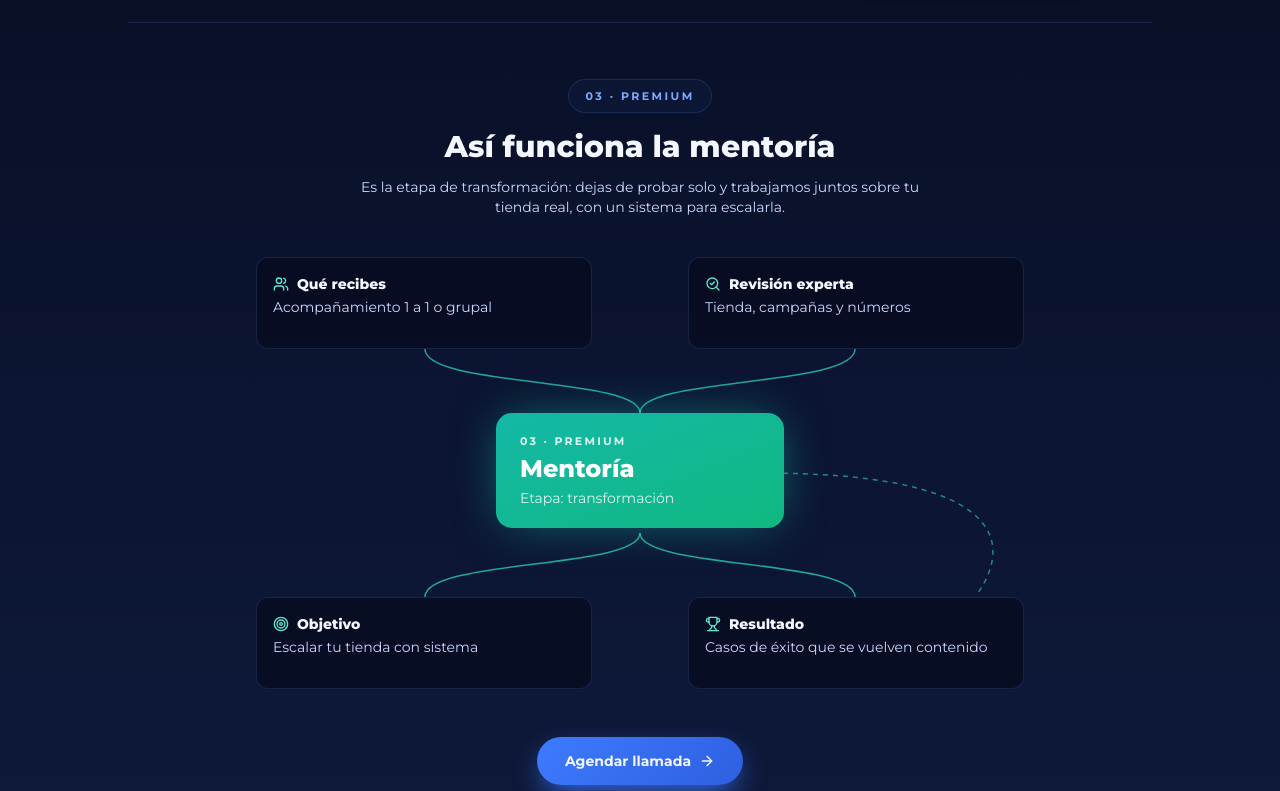
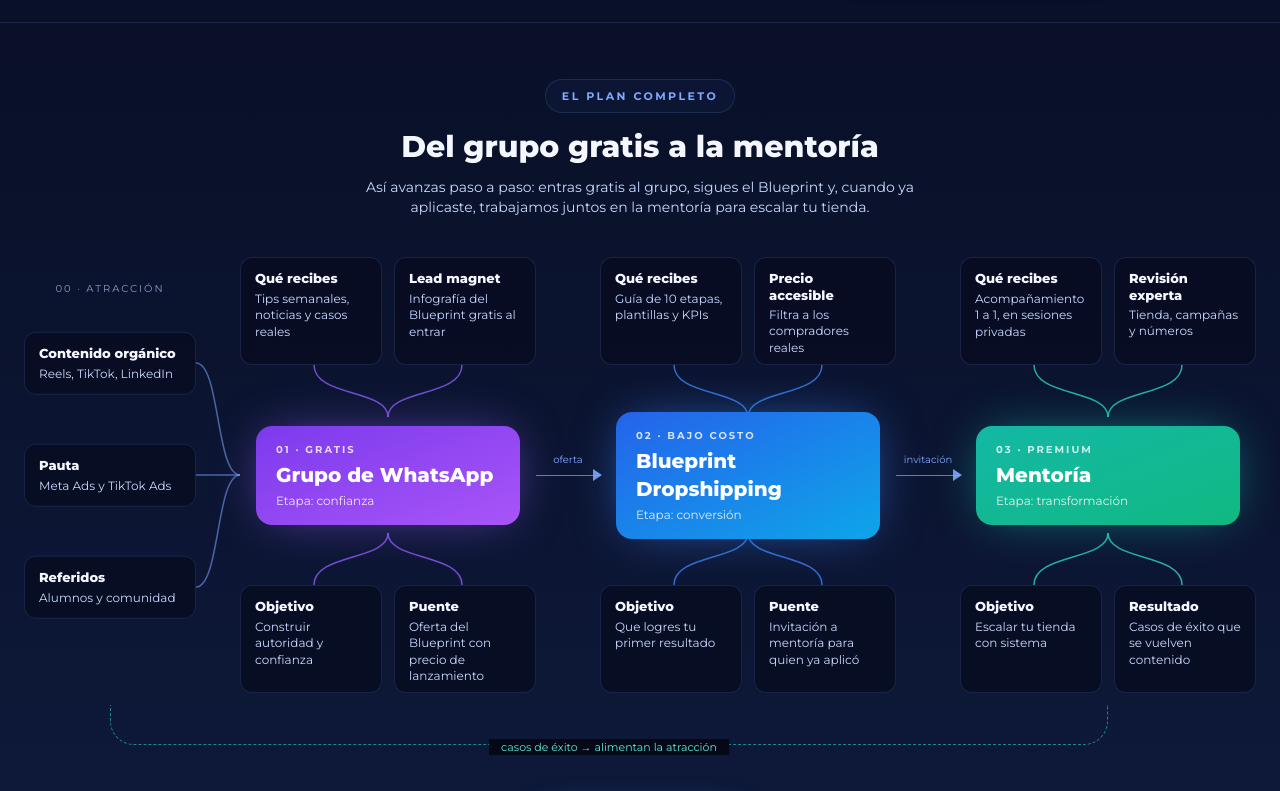
Before and after one commit to samigonza3/portafolio-2027, a React (Vite) app: page /mentoria-dropshipping in a window 1280 px wide. Shown: the part 4360-5151 px from the top of the page. Built offline with nearby package versions, Linux system fonts and the light colour scheme.

Commit message:
Mentoría: siempre 1 a 1, se elimina la opción grupal

```diff
--- a/src/components/DropshippingMentoria.tsx
+++ b/src/components/DropshippingMentoria.tsx
@@ -4,7 +4,7 @@ import {
   BookingForm,
   EMAIL_RE,
   FieldError,
-  MentoriaProceso,
+  MapaEscalera,
   encodeFormData,
   inputBase,
   inputState,
@@ -675,7 +675,7 @@ export default function DropshippingMentoria() {
               <h3 className="text-lg font-extrabold mb-1">Mentoría</h3>
               <p className="label-mono !text-signal-teal mb-4">{MENTORIA_PRICE}</p>
               <p className="text-ice text-sm mb-6 flex-1">
-                Acompañamiento 1 a 1 o grupal, con revisión experta de tu tienda, tus campañas y tus
+                Acompañamiento 1 a 1, con revisión experta de tu tienda, tus campañas y tus
                 números, para escalar con sistema.
               </p>
               <Link to="/empieza-aqui-tu-mentoria" className="btn-ghost w-full justify-center !border-teal-400/50">
@@ -687,16 +687,16 @@ export default function DropshippingMentoria() {
       </section>
 
       {/* Cómo funciona la mentoría */}
-      <section id="mentoria" className="max-w-5xl mx-auto px-4 sm:px-6 py-14 border-t border-star-light/15">
+      <section id="mentoria" className="max-w-7xl mx-auto px-4 sm:px-6 py-14 border-t border-star-light/15">
         <div className="text-center mb-10">
-          <span className="eyebrow">03 · Premium</span>
-          <h2 className="text-2xl md:text-3xl font-extrabold mt-4 mb-3">Así funciona la mentoría</h2>
+          <span className="eyebrow">El plan completo</span>
+          <h2 className="text-2xl md:text-3xl font-extrabold mt-4 mb-3">Del grupo gratis a la mentoría</h2>
           <p className="text-ice text-sm max-w-xl mx-auto">
-            Es la etapa de transformación: dejas de probar solo y trabajamos juntos sobre tu tienda
-            real, con un sistema para escalarla.
+            Así avanzas paso a paso: entras gratis al grupo, sigues el Blueprint y, cuando ya
+            aplicaste, trabajamos juntos en la mentoría para escalar tu tienda.
           </p>
         </div>
-        <MentoriaProceso />
+        <MapaEscalera />
         <div className="text-center mt-12">
           <a href="#reservar" className="btn-star">
             Agendar llamada <ArrowRight className="w-4 h-4" />
@@ -793,7 +793,7 @@ const FAQS = [
   },
   {
     q: '¿Cómo funciona la mentoría?',
-    a: 'Es acompañamiento 1 a 1 o grupal. Revisamos tu tienda, tus campañas y tus números, y armamos un sistema para escalar. Los cupos son limitados cada mes.',
+    a: 'Es acompañamiento 1 a 1, siempre en sesiones privadas por videollamada. Revisamos tu tienda, tus campañas y tus números, y armamos un sistema para escalar. Los cupos son limitados cada mes.',
   },
   {
     q: '¿Qué pasa después de solicitar la llamada?',
--- a/src/components/MentoriaPrivada.tsx
+++ b/src/components/MentoriaPrivada.tsx
@@ -25,7 +25,7 @@ import {
   Calculator,
   TrendingUp,
 } from 'lucide-react';
-import { BookingForm, MentoriaProceso } from './mentoria/shared';
+import { BookingForm, MapaEscalera } from './mentoria/shared';
 import { MENTORIA } from '../data/oferta';
 
 // ============================================================
@@ -138,7 +138,7 @@ const NO_ES = [
 const CONDICIONES = [
   { label: 'Inversión', valor: `${PRECIO} (equivale a ${MENTORIA.precioHora} por hora)` },
   { label: 'Tiempo', valor: `${MENTORIA.horasMes} horas de sesiones privadas al mes, repartidas de forma flexible` },
-  { label: 'Modalidad', valor: '1 a 1 o grupal, por videollamada' },
+  { label: 'Modalidad', valor: '1 a 1, en sesiones privadas por videollamada' },
   { label: 'Permanencia', valor: 'Renovación mensual, sin contrato largo' },
   { label: 'Cupos', valor: `${MENTORIA.cupos} cupos al mes, asignados en orden de confirmación` },
   {
@@ -164,8 +164,8 @@ const FAQS = [
     a: 'Puedes entrar igual, siempre que tengas el capital y el tiempo para probar. La primera sesión se enfoca en elegir producto y montar la base correctamente.',
   },
   {
-    q: '¿Es 1 a 1 o en grupo?',
-    a: 'Puede ser 1 a 1 o grupal. Lo definimos en la conversación de encaje según tu etapa y lo que necesites.',
+    q: '¿Las sesiones son en grupo?',
+    a: 'No. Todas las sesiones son 1 a 1, solo tú y yo por videollamada, para trabajar directamente sobre tu tienda y tus números.',
   },
   {
     q: '¿Qué necesito tener listo para la primera sesión?',
@@ -243,17 +243,17 @@ export default function MentoriaPrivada() {
       </section>
 
       {/* ===== Qué es ===== */}
-      <section className="max-w-5xl mx-auto px-4 sm:px-6 py-14 md:py-20 border-t border-star-light/15">
+      <section className="max-w-7xl mx-auto px-4 sm:px-6 py-14 md:py-20 border-t border-star-light/15">
         <SectionTitle
-          eyebrow="Qué es"
+          eyebrow="El plan completo"
           title={
             <>
-              La etapa de <span className="text-teal-300">transformación</span>
+              Del grupo gratis a la <span className="text-teal-300">mentoría</span>
             </>
           }
-          sub="La comunidad te muestra el camino y el Blueprint te da el mapa. La mentoría es donde lo ejecutas con alguien al lado, sobre tu tienda real."
+          sub="La comunidad te muestra el camino y el Blueprint te da el mapa. La mentoría es la etapa de transformación: donde lo ejecutas con alguien al lado, sobre tu tienda real."
         />
-        <MentoriaProceso />
+        <MapaEscalera destacar="mentoria" />
       </section>
 
       {/* ===== Paso a paso ===== */}
--- a/src/components/RouteMeta.tsx
+++ b/src/components/RouteMeta.tsx
@@ -28,7 +28,7 @@ const META: Record<string, Meta> = {
   '/empieza-aqui-tu-mentoria': {
     title: 'Mentoría privada de dropshipping | Samuel González',
     description:
-      'Acompañamiento 1 a 1 o grupal para construir y escalar tu tienda de dropshipping: 4 horas al mes, tareas, plan de entrenamiento y revisión de tus números.',
+      'Acompañamiento 1 a 1 para construir y escalar tu tienda de dropshipping: 4 horas al mes, tareas, plan de entrenamiento y revisión de tus números.',
   },
   '/google-ads-checklist': {
     title: 'Checklist de Google Ads | Samuel González',
--- a/src/components/mentoria/shared.tsx
+++ b/src/components/mentoria/shared.tsx
@@ -1,5 +1,5 @@
 import { useRef, useState } from 'react';
-import { ArrowRight, Users, SearchCheck, Target, Trophy } from 'lucide-react';
+import { ArrowRight, ArrowDown } from 'lucide-react';
 
 // Piezas compartidas entre /mentoria-dropshipping y /empieza-aqui-tu-mentoria: el
 // formulario de reserva de llamada y el mapa de la mentoría.
@@ -208,91 +208,274 @@ export function BookingForm({ origen }: { origen: string }) {
   );
 }
 
-// Proceso de la mentoría (tercer escalón): nodo central con sus 4
-// componentes, igual al mapa de la escalera de valor.
-const MENTORIA_NODOS = [
-  { icon: Users, title: 'Qué recibes', text: 'Acompañamiento 1 a 1 o grupal' },
-  { icon: SearchCheck, title: 'Revisión experta', text: 'Tienda, campañas y números' },
-  { icon: Target, title: 'Objetivo', text: 'Escalar tu tienda con sistema' },
-  { icon: Trophy, title: 'Resultado', text: 'Casos de éxito que se vuelven contenido' },
+// ============================================================
+// Mapa de la escalera de valor ("Del grupo gratis a la mentoría"):
+// atracción → grupo de WhatsApp → Blueprint → mentoría, con los casos de
+// éxito volviendo a alimentar la atracción. Mismo contenido del mapa
+// mental de la marca personal.
+// ============================================================
+
+type Tono = 'violet' | 'blue' | 'teal';
+
+type Etapa = {
+  id: string;
+  tag: string;
+  nombre: string;
+  etapa: string;
+  tono: Tono;
+  nodos: { titulo: string; texto: string }[]; // [arriba-izq, arriba-der, abajo-izq, abajo-der]
+  puente?: string; // etiqueta de la flecha hacia la siguiente etapa
+};
+
+const ATRACCION = [
+  { titulo: 'Contenido orgánico', texto: 'Reels, TikTok, LinkedIn' },
+  { titulo: 'Pauta', texto: 'Meta Ads y TikTok Ads' },
+  { titulo: 'Referidos', texto: 'Alumnos y comunidad' },
 ];
 
-function NodoCard({ icon: Icon, title, text }: (typeof MENTORIA_NODOS)[number]) {
+const ETAPAS: Etapa[] = [
+  {
+    id: 'whatsapp',
+    tag: '01 · Gratis',
+    nombre: 'Grupo de WhatsApp',
+    etapa: 'Etapa: confianza',
+    tono: 'violet',
+    nodos: [
+      { titulo: 'Qué recibes', texto: 'Tips semanales, noticias y casos reales' },
+      { titulo: 'Lead magnet', texto: 'Infografía del Blueprint gratis al entrar' },
+      { titulo: 'Objetivo', texto: 'Construir autoridad y confianza' },
+      { titulo: 'Puente', texto: 'Oferta del Blueprint con precio de lanzamiento' },
+    ],
+    puente: 'oferta',
+  },
+  {
+    id: 'blueprint',
+    tag: '02 · Bajo costo',
+    nombre: 'Blueprint Dropshipping',
+    etapa: 'Etapa: conversión',
+    tono: 'blue',
+    nodos: [
+      { titulo: 'Qué recibes', texto: 'Guía de 10 etapas, plantillas y KPIs' },
+      { titulo: 'Precio accesible', texto: 'Filtra a los compradores reales' },
+      { titulo: 'Objetivo', texto: 'Que logres tu primer resultado' },
+      { titulo: 'Puente', texto: 'Invitación a mentoría para quien ya aplicó' },
+    ],
+    puente: 'invitación',
+  },
+  {
+    id: 'mentoria',
+    tag: '03 · Premium',
+    nombre: 'Mentoría',
+    etapa: 'Etapa: transformación',
+    tono: 'teal',
+    nodos: [
+      { titulo: 'Qué recibes', texto: 'Acompañamiento 1 a 1, en sesiones privadas' },
+      { titulo: 'Revisión experta', texto: 'Tienda, campañas y números' },
+      { titulo: 'Objetivo', texto: 'Escalar tu tienda con sistema' },
+      { titulo: 'Resultado', texto: 'Casos de éxito que se vuelven contenido' },
+    ],
+  },
+];
+
+const TONOS: Record<Tono, { nodo: string; stroke: string; label: string }> = {
+  violet: {
+    nodo: 'from-violet-600 to-purple-500 shadow-[0_0_50px_-12px_rgba(139,92,246,0.7)]',
+    stroke: 'rgba(139,92,246,0.8)',
+    label: 'text-violet-300',
+  },
+  blue: {
+    nodo: 'from-blue-600 to-sky-500 shadow-[0_0_50px_-12px_rgba(59,130,246,0.7)]',
+    stroke: 'rgba(59,130,246,0.8)',
+    label: 'text-sky-300',
+  },
+  teal: {
+    nodo: 'from-teal-500 to-emerald-500 shadow-[0_0_50px_-12px_rgba(20,184,166,0.7)]',
+    stroke: 'rgba(45,212,191,0.8)',
+    label: 'text-teal-300',
+  },
+};
+
+function MapaCard({ titulo, texto }: { titulo: string; texto: string }) {
   return (
-    <div className="rounded-xl border border-star-light/15 bg-space-900/90 p-4 h-full">
-      <p className="font-extrabold text-frost text-sm mb-1 flex items-center gap-2">
-        <Icon className="w-4 h-4 text-teal-300" /> {title}
-      </p>
-      <p className="text-ice text-sm leading-snug">{text}</p>
+    <div className="rounded-xl border border-star-light/15 bg-space-900/90 px-3.5 py-3 h-full">
+      <p className="font-extrabold text-frost text-[13px] leading-tight mb-1">{titulo}</p>
+      <p className="text-ice text-xs leading-snug">{texto}</p>
     </div>
   );
 }
 
-function NodoCentral() {
+function MapaNodo({ e, destacar }: { e: Etapa; destacar?: boolean }) {
   return (
-    <div className="rounded-2xl bg-gradient-to-br from-teal-500 to-emerald-500 px-6 py-5 shadow-[0_0_50px_-10px_rgba(20,184,166,0.65)] text-left">
-      <p className="text-[11px] font-bold tracking-[0.2em] text-teal-50/90 mb-1">03 · PREMIUM</p>
-      <p className="text-2xl font-extrabold text-white leading-tight">Mentoría</p>
-      <p className="text-sm text-teal-50/90 mt-1">Etapa: transformación</p>
+    <div
+      className={`rounded-2xl bg-gradient-to-br ${TONOS[e.tono].nodo} px-5 py-4 text-left w-full ${
+        destacar ? 'ring-2 ring-white/60 ring-offset-2 ring-offset-space-950' : ''
+      }`}
+    >
+      <p className="text-[10px] font-bold tracking-[0.2em] text-white/80 uppercase mb-1">{e.tag}</p>
+      <p className="text-lg xl:text-xl font-extrabold text-white leading-tight">{e.nombre}</p>
+      <p className="text-xs text-white/85 mt-1">{e.etapa}</p>
     </div>
   );
 }
 
-export function MentoriaProceso() {
-  const [a, b, c, d] = MENTORIA_NODOS;
+// Etapa con sus 4 nodos y conectores curvos. Alturas fijas para que el SVG
+// calce: tarjeta 108 · hueco 52 · nodo 116 · hueco 52 · tarjeta 108 = 436.
+const H = { card: 108, gap: 52, nodo: 116 };
+const H_TOTAL = H.card * 2 + H.gap * 2 + H.nodo;
+
+function EtapaDiagrama({ e, destacar }: { e: Etapa; destacar?: boolean }) {
+  const [a, b, c, d] = e.nodos;
+  const y1 = H.card;
+  const y2 = H.card + H.gap;
+  const y3 = y2 + H.nodo;
+  const y4 = y3 + H.gap;
   return (
-    <>
-      {/* Mobile: nodo arriba y sus 4 componentes debajo */}
-      <div className="md:hidden space-y-4">
-        <NodoCentral />
-        <div className="grid grid-cols-2 gap-3">
-          {MENTORIA_NODOS.map((n) => (
-            <NodoCard key={n.title} {...n} />
+    <div
+      className="relative grid grid-cols-2 gap-x-3"
+      style={{ gridTemplateRows: `${H.card}px ${H.gap}px ${H.nodo}px ${H.gap}px ${H.card}px` }}
+    >
+      <svg
+        className="absolute inset-0 w-full h-full pointer-events-none"
+        viewBox={`0 0 100 ${H_TOTAL}`}
+        preserveAspectRatio="none"
+        aria-hidden="true"
+      >
+        <g fill="none" stroke={TONOS[e.tono].stroke} strokeWidth="1.5">
+          {[
+            `M25 ${y1} C25 ${y1 + 32} 50 ${y2 - 28} 50 ${y2}`,
+            `M75 ${y1} C75 ${y1 + 32} 50 ${y2 - 28} 50 ${y2}`,
+            `M50 ${y3} C50 ${y3 + 28} 25 ${y4 - 32} 25 ${y4}`,
+            `M50 ${y3} C50 ${y3 + 28} 75 ${y4 - 32} 75 ${y4}`,
+          ].map((dPath) => (
+            <path key={dPath} d={dPath} vectorEffect="non-scaling-stroke" />
+          ))}
+        </g>
+      </svg>
+      <div className="relative row-start-1 col-start-1"><MapaCard {...a} /></div>
+      <div className="relative row-start-1 col-start-2"><MapaCard {...b} /></div>
+      <div className="relative row-start-3 col-span-2 flex items-center justify-center px-4">
+        <MapaNodo e={e} destacar={destacar} />
+      </div>
+      <div className="relative row-start-5 col-start-1"><MapaCard {...c} /></div>
+      <div className="relative row-start-5 col-start-2"><MapaCard {...d} /></div>
+    </div>
+  );
+}
+
+function Flecha({ label, vertical }: { label: string; vertical?: boolean }) {
+  if (vertical) {
+    return (
+      <div className="flex flex-col items-center gap-1 py-3 text-star-light">
+        <span className="font-mono text-[11px] tracking-wider">{label}</span>
+        <ArrowDown className="w-5 h-5" />
+      </div>
+    );
+  }
+  return (
+    <div className="relative h-full flex items-center" aria-hidden="true">
+      <div className="w-full h-px bg-star-light/70" />
+      <span className="absolute right-[-2px] w-0 h-0 border-y-[6px] border-y-transparent border-l-[9px] border-l-star-light/90" />
+      <span className="absolute left-1/2 -translate-x-1/2 -translate-y-4 font-mono text-[10px] text-star-light whitespace-nowrap">
+        {label}
+      </span>
+    </div>
+  );
+}
+
+// Versión compacta de cada etapa para celular: nodo arriba y sus 4
+// componentes en 2x2.
+function EtapaCompacta({ e, destacar }: { e: Etapa; destacar?: boolean }) {
+  return (
+    <div className="space-y-3">
+      <MapaNodo e={e} destacar={destacar} />
+      <div className="grid grid-cols-2 gap-2.5">
+        {e.nodos.map((n) => (
+          <MapaCard key={n.titulo} {...n} />
         ))}
       </div>
     </div>
+  );
+}
 
-      {/* Desktop: mapa con conectores curvos */}
-      <div className="hidden md:grid relative max-w-3xl mx-auto grid-cols-2 gap-x-24 grid-rows-[92px_64px_120px_64px_92px]">
+export function MapaEscalera({ destacar }: { destacar?: 'whatsapp' | 'blueprint' | 'mentoria' }) {
+  return (
+    <div>
+      {/* ===== Escritorio ancho: el mapa completo en horizontal ===== */}
+      <div className="hidden xl:block">
+        <div
+          className="grid items-stretch"
+          style={{ gridTemplateColumns: '172px 44px 1fr 64px 1fr 64px 1fr' }}
+        >
+          {/* 00 · Atracción */}
+          <div className="relative" style={{ height: H_TOTAL }}>
+            <p className="absolute top-6 left-0 right-0 text-center font-mono text-[10px] tracking-[0.2em] text-muted">
+              00 · ATRACCIÓN
+            </p>
+            {ATRACCION.map((f, i) => (
+              <div
+                key={f.titulo}
+                className="absolute left-0 right-0 -translate-y-1/2"
+                style={{ top: H_TOTAL / 2 + (i - 1) * 112 }}
+              >
+                <MapaCard {...f} />
+              </div>
+            ))}
+          </div>
+          {/* Conectores de atracción al grupo */}
           <svg
-          className="absolute inset-0 w-full h-full pointer-events-none"
-          viewBox="0 0 100 432"
+            className="w-full"
+            style={{ height: H_TOTAL }}
+            viewBox={`0 0 44 ${H_TOTAL}`}
             preserveAspectRatio="none"
             aria-hidden="true"
           >
-          <g fill="none" stroke="rgba(45,212,191,0.75)" strokeWidth="1.5" vectorEffect="non-scaling-stroke">
-            <path d="M22 92 C22 130 50 120 50 156" vectorEffect="non-scaling-stroke" />
-            <path d="M78 92 C78 130 50 120 50 156" vectorEffect="non-scaling-stroke" />
-            <path d="M50 276 C50 312 22 302 22 340" vectorEffect="non-scaling-stroke" />
-            <path d="M50 276 C50 312 78 302 78 340" vectorEffect="non-scaling-stroke" />
-          </g>
+            <g fill="none" stroke="rgba(127,168,255,0.55)" strokeWidth="1.5">
+              {[-112, 0, 112].map((dy) => (
                 <path
-            d="M66 216 C96 216 99 280 94 336"
-            fill="none"
-            stroke="rgba(45,212,191,0.6)"
-            strokeWidth="1.5"
-            strokeDasharray="5 5"
+                  key={dy}
+                  d={`M0 ${H_TOTAL / 2 + dy} C24 ${H_TOTAL / 2 + dy} 20 ${H_TOTAL / 2} 44 ${H_TOTAL / 2}`}
                   vectorEffect="non-scaling-stroke"
                 />
+              ))}
+            </g>
           </svg>
-        <div className="row-start-1 col-start-1 relative">
-          <NodoCard {...a} />
+          {ETAPAS.map((e, i) => (
+            <div key={e.id} className="contents">
+              <EtapaDiagrama e={e} destacar={destacar === e.id} />
+              {e.puente && i < ETAPAS.length - 1 && <Flecha label={e.puente} />}
             </div>
-        <div className="row-start-1 col-start-2 relative">
-          <NodoCard {...b} />
+          ))}
         </div>
-        <div className="row-start-3 col-span-2 relative flex justify-center">
-          <div className="w-72">
-            <NodoCentral />
+        {/* Retorno: los casos de éxito alimentan la atracción */}
+        <div className="relative mt-3 mx-[86px] mr-[calc((100%-172px-44px-128px)/6)]">
+          <div className="h-10 border-x border-b border-dashed border-teal-400/60 rounded-b-3xl" />
+          <span className="absolute left-1/2 -translate-x-1/2 -bottom-2.5 bg-space-950 px-3 font-mono text-[11px] text-teal-300 whitespace-nowrap">
+            casos de éxito → alimentan la atracción
+          </span>
         </div>
       </div>
-        <div className="row-start-5 col-start-1 relative">
-          <NodoCard {...c} />
-        </div>
-        <div className="row-start-5 col-start-2 relative">
-          <NodoCard {...d} />
+
+      {/* ===== Tablet y celular: el mismo recorrido en vertical ===== */}
+      <div className="xl:hidden max-w-2xl mx-auto">
+        <div className="rounded-2xl border border-star-light/15 bg-space-900/60 p-4">
+          <p className="font-mono text-[10px] tracking-[0.2em] text-muted text-center mb-3">00 · ATRACCIÓN</p>
+          <div className="grid grid-cols-3 gap-2">
+            {ATRACCION.map((f) => (
+              <MapaCard key={f.titulo} {...f} />
+            ))}
           </div>
         </div>
-    </>
+        <Flecha label="entran al grupo" vertical />
+        {ETAPAS.map((e) => (
+          <div key={e.id}>
+            <EtapaCompacta e={e} destacar={destacar === e.id} />
+            {e.puente && <Flecha label={e.puente} vertical />}
+          </div>
+        ))}
+        <p className="mt-6 text-center font-mono text-[11px] text-teal-300 border border-dashed border-teal-400/50 rounded-full px-4 py-2">
+          ↺ casos de éxito → alimentan la atracción
+        </p>
+      </div>
+    </div>
   );
 }
```
Lines whose indentation alone changed are shown as unchanged.
